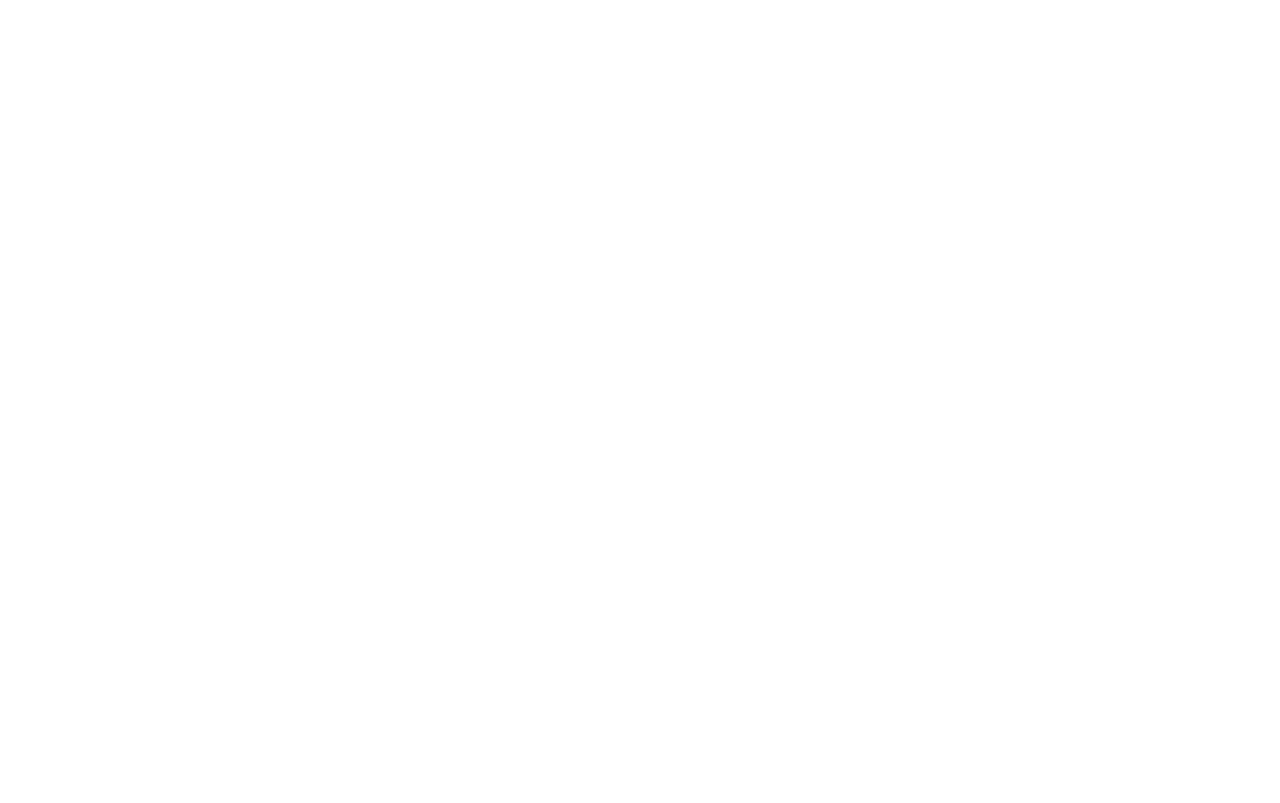
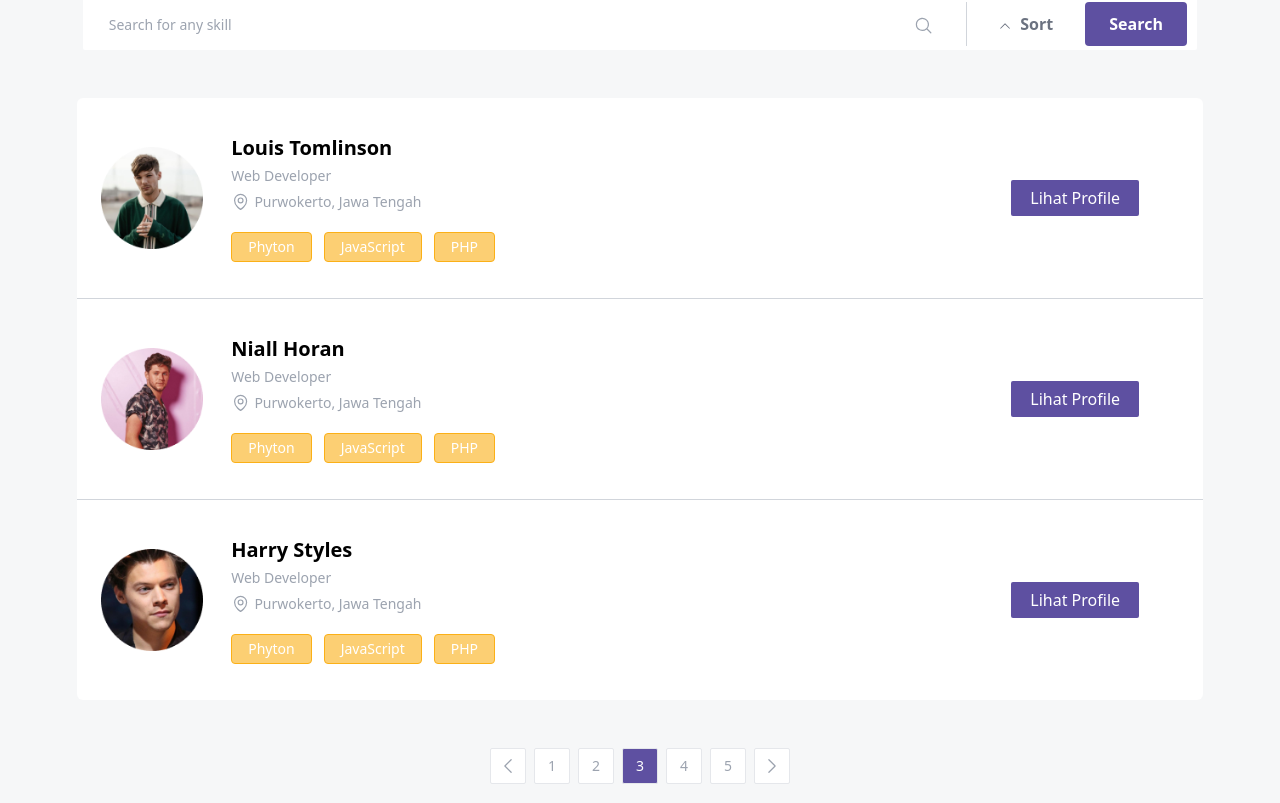
Before and after one commit to mrizkysolehudin/fe-peworld, a Next.js app: page /home in a window 1280 px wide. Shown: the part 197-1000 px from the top of the page. Before the commit the page ends 800 px from the top, so only its background shows below. Built offline with nearby package versions, Linux system fonts and the light colour scheme.

Commit message:
add pages: home

```diff
--- a/src/pages/home/index.js
+++ b/src/pages/home/index.js
@@ -1,7 +1,216 @@
+import Footer from "@/components/Global/Footer";
+import Navbar from "@/components/Global/Navbar";
 import React from "react";
+import {
+	ChevronUpIcon,
+	MagnifyingGlassIcon,
+	ChevronLeftIcon,
+	ChevronRightIcon,
+} from "@heroicons/react/24/solid";
+import Image from "next/image";
+import { MapPinIcon } from "@heroicons/react/24/outline";
 
 const HomePage = () => {
-	return <div>HomePage</div>;
+	const skillItems = ["Phyton", "JavaScript", "PHP"];
+
+	const pagination = {
+		totalPage: 5,
+		currentPage: 3,
+	};
+
+	const handlePrevious = () => {
+		console.log("Halaman sebelumnya");
+	};
+
+	const handleNext = () => {
+		console.log("Halaman berikutnya");
+	};
+
+	const setPage = (pageNumber) => {
+		console.log(`Pindah ke halaman ${pageNumber}`);
+	};
+
+	return (
+		<div>
+			<Navbar />
+
+			<main>
+				<div className="bg-[#5E50A1] text-white  py-3">
+					<h1 className="w-11/12 mx-auto px-6 text-2xl font-semibold">Top Jobs</h1>
+				</div>
+
+				<section className="pt-12 bg-[#F6F7F8]">
+					<div className="w-[87vw] px-10 rounded-sm justify-center  mx-auto grid h-13 py-1 items-center bg-white">
+						<div className="flex">
+							<div className="relative">
+								<input
+									name="email"
+									type="text"
+									required
+									placeholder="Search for any skill"
+									className="block w-[66vw] rounded-md px-4 h-full text-gray-900  placeholder:text-gray-400  focus:outline-none sm:text-sm sm:leading-6"
+								/>
+
+								<button className="hover:bg-gray-50 p-1 absolute right-0 top-2.5">
+									<MagnifyingGlassIcon className="w-[1.5vw] h-[1.5vw] text-gray-400 " />
+								</button>
+							</div>
+
+							<div className="flex -pl-2">
+								<div className="h-11 w-[1px] ml-7 mr-2 bg-gray-300"></div>
+
+								<button className="flex font-semibold justify-center items-center bg-white hover:bg-gray-50 h-11 w-[8vw] gap-2 text-gray-500">
+									<ChevronUpIcon className="w-[1.1vw] h-[1.1vw] mt-1" /> Sort
+								</button>
+
+								<button className="rounded font-semibold flex justify-center items-center h-11 w-[8vw] ml-2 text-white bg-[#5E50A1] hover:bg-[#5E50A1]/90 ">
+									Search
+								</button>
+							</div>
+						</div>
+					</div>
+
+					<div className="divide-y mt-12 divide-gray-300 w-[88%] mx-auto rounded-md overflow-hidden">
+						<article className="flex justify-between bg-white px-6 py-9 items-center">
+							<div className="flex items-center justify-center gap-7">
+								<div className="w-[8vw] h-[8vw] relative mx-auto rounded-full ">
+									<Image
+										src="/assets/images/landingpage/avatar3.png"
+										fill
+										className="object-cover  absolute"
+									/>
+								</div>
+
+								<div className="text-sm">
+									<h3 className="text-xl font-semibold">Louis Tomlinson</h3>
+
+									<p className="text-gray-400 mt-1">Web Developer</p>
+									<h6 className="flex items-center gap-1 text-gray-400 mt-1.5">
+										<MapPinIcon className="w-[1.5vw] h-[1.5vw]" /> Purwokerto, Jawa Tengah
+									</h6>
+
+									<div className="text-white flex flex-wrap gap-x-3 gap-y-4 pr-4 text-sm mt-5">
+										{skillItems.map((item, index) => (
+											<span
+												key={index}
+												className="py-1 px-4 bg-[#fbb01799] border border-[#FBB017] rounded">
+												{item}
+											</span>
+										))}
+									</div>
+								</div>
+							</div>
+							<button className="rounded-sm mr-10 flex justify-center items-center h-9 w-[10vw] ml-2 text-white bg-[#5E50A1] hover:bg-[#5E50A1]/90 ">
+								Lihat Profile
+							</button>
+						</article>
+
+						<article className="flex justify-between bg-white px-6 py-9 items-center">
+							<div className="flex items-center justify-center gap-7">
+								<div className="w-[8vw] h-[8vw] relative mx-auto rounded-full ">
+									<Image
+										src="/assets/images/landingpage/avatar2.png"
+										fill
+										className="object-cover  absolute"
+									/>
+								</div>
+
+								<div className="text-sm">
+									<h3 className="text-xl font-semibold">Niall Horan</h3>
+
+									<p className="text-gray-400 mt-1">Web Developer</p>
+									<h6 className="flex items-center gap-1 text-gray-400 mt-1.5">
+										<MapPinIcon className="w-[1.5vw] h-[1.5vw]" /> Purwokerto, Jawa Tengah
+									</h6>
+
+									<div className="text-white flex flex-wrap gap-x-3 gap-y-4 pr-4 text-sm mt-5">
+										{skillItems.map((item, index) => (
+											<span
+												key={index}
+												className="py-1 px-4 bg-[#fbb01799] border border-[#FBB017] rounded">
+												{item}
+											</span>
+										))}
+									</div>
+								</div>
+							</div>
+							<button className="rounded-sm mr-10 flex justify-center items-center h-9 w-[10vw] ml-2 text-white bg-[#5E50A1] hover:bg-[#5E50A1]/90 ">
+								Lihat Profile
+							</button>
+						</article>
+
+						<article className="flex justify-between bg-white px-6 py-9 items-center">
+							<div className="flex items-center justify-center gap-7">
+								<div className="w-[8vw] h-[8vw] relative mx-auto rounded-full ">
+									<Image
+										src="/assets/images/landingpage/avatar1.png"
+										fill
+										className="object-cover  absolute"
+									/>
+								</div>
+
+								<div className="text-sm">
+									<h3 className="text-xl font-semibold">Harry Styles</h3>
+
+									<p className="text-gray-400 mt-1">Web Developer</p>
+									<h6 className="flex items-center gap-1 text-gray-400 mt-1.5">
+										<MapPinIcon className="w-[1.5vw] h-[1.5vw]" /> Purwokerto, Jawa Tengah
+									</h6>
+
+									<div className="text-white flex flex-wrap gap-x-3 gap-y-4 pr-4 text-sm mt-5">
+										{skillItems.map((item, index) => (
+											<span
+												key={index}
+												className="py-1 px-4 bg-[#fbb01799] border border-[#FBB017] rounded">
+												{item}
+											</span>
+										))}
+									</div>
+								</div>
+							</div>
+							<button className="rounded-sm mr-10 flex justify-center items-center h-9 w-[10vw] ml-2 text-white bg-[#5E50A1] hover:bg-[#5E50A1]/90 ">
+								Lihat Profile
+							</button>
+						</article>
+					</div>
+
+					<div className="w-full py-12 ">
+						<div className="flex justify-center items-center gap-2">
+							<button
+								className="text-sm h-9 w-9 items-center flex justify-center bg-white border border-gray-200 rounded-sm text-gray-400"
+								onClick={handleNext}>
+								<ChevronLeftIcon className="w-5 h-5" />
+							</button>
+							{Array.from({ length: 5 }).map((_, index) => {
+								let pageNumber = index + 1;
+
+								return (
+									<button
+										className={`text-sm rounded-sm ${
+											pagination.currentPage === pageNumber
+												? "bg-[#5E50A1] text-white"
+												: "bg-white text-gray-400"
+										} border border-gray-200 h-9 w-9`}
+										onClick={() => setPage(pageNumber)}
+										key={index}>
+										{pageNumber}
+									</button>
+								);
+							})}
+
+							<button
+								className="text-sm h-9 w-9 items-center flex justify-center bg-white border border-gray-200 rounded-sm text-gray-400"
+								onClick={handleNext}>
+								<ChevronRightIcon className="w-5 h-5" />
+							</button>
+						</div>
+					</div>
+				</section>
+			</main>
+
+			<Footer />
+		</div>
+	);
 };
 
 export default HomePage;
```
